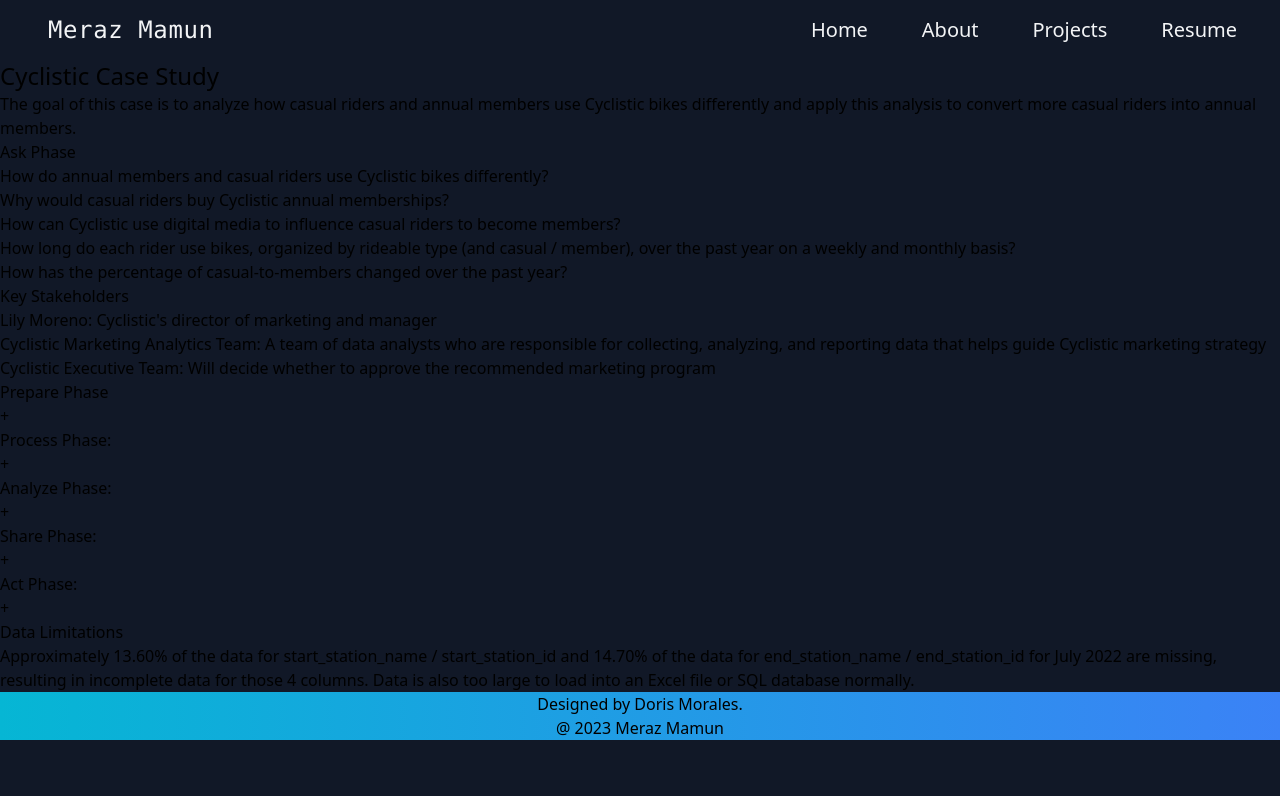
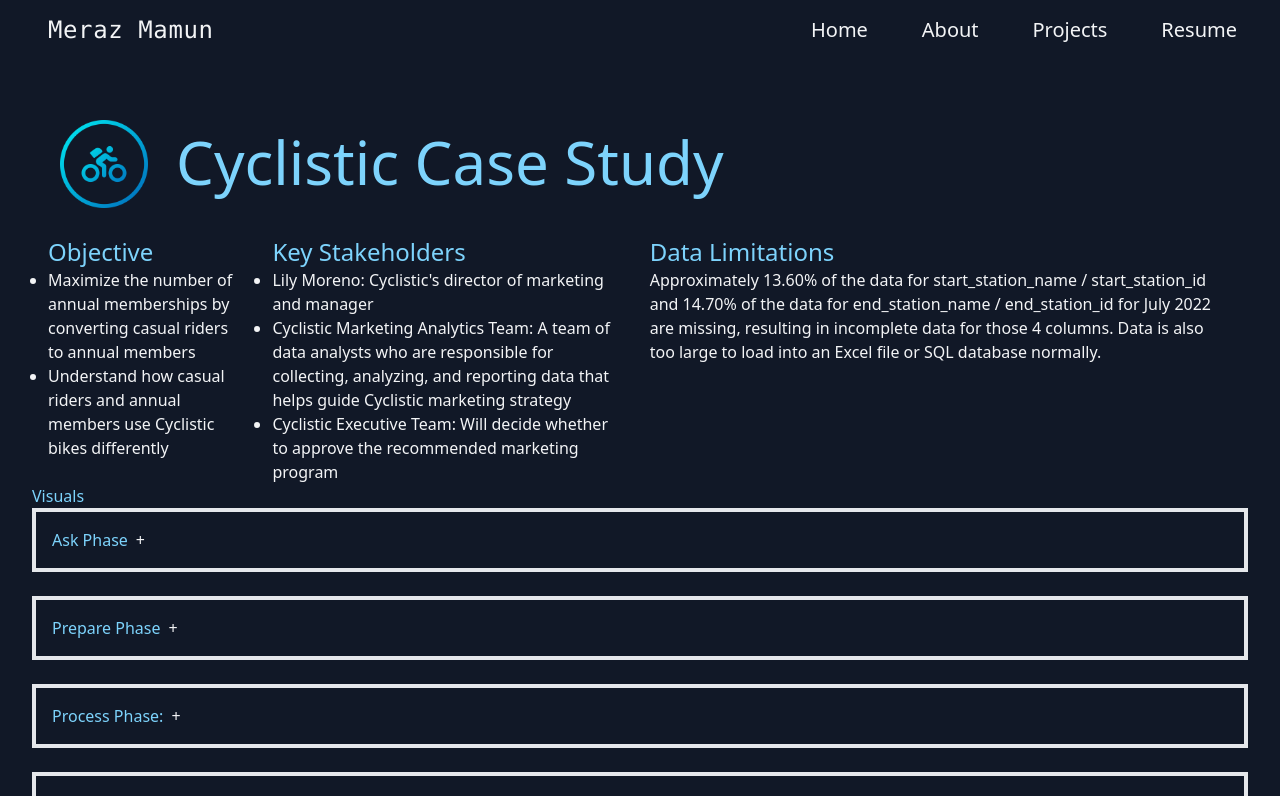
Before and after one commit to moralesdoris880/mmportfolio, a React (Create React App) app: page /cyclistic_case in a window 1280 px wide. Shown: the top 796 px of the page. Built offline with nearby package versions, Linux system fonts and the light colour scheme.

Commit message:
Fixing margins and added css to ordered lists on project1 page

```diff
--- a/src/App.js
+++ b/src/App.js
@@ -1,7 +1,7 @@
 function App() {
   return (
     <div className="flex flex-row justify-around items-center bg-gray-900 h-[94%]">
-      <div className="mb-40">
+      <div className="m-8">
         <h1 className="mb-2 font-mono text-4xl text-gray-100 md:text-6xl">
           Hi, I&apos;m <br className="block md:hidden" />
           <span className="relative">
@@ -20,7 +20,7 @@ function App() {
         </button></a>
       </div>
       <div className="z-40">
-        <img className="mb-32 mr-10 rounded-full border-2" alt="Potrait of Meraz Mamun" src="https://media.licdn.com/dms/image/C4D03AQHojaipPZptxg/profile-displayphoto-shrink_400_400/0/1569163475506?e=1678924800&v=beta&t=dxfqMv1gLcHf3NURRAmXiDewqUrlFSt0IUAao6I5anI"/>
+        <img className="mr-10 rounded-full border-2" alt="Potrait of Meraz Mamun" src="https://media.licdn.com/dms/image/C4D03AQHojaipPZptxg/profile-displayphoto-shrink_400_400/0/1569163475506?e=1678924800&v=beta&t=dxfqMv1gLcHf3NURRAmXiDewqUrlFSt0IUAao6I5anI"/>
       </div>
     </div>
   );
--- a/src/pages/About.js
+++ b/src/pages/About.js
@@ -5,6 +5,9 @@ function About() {
         <div className="flex-col p-8">
         <p className="tracking-wide text-gray-100 text-4xl font-medium font-mono pt-12 pb-4 text-sky-300">About Me</p>
         <p className="text-gray-100 whitespace-normal text-lg tracking-wide leading-loose">Nice to meet you! My name is Meraz. I am an aspiring data analyst based in NYC. I have experience making dynamic analytic dashboards on Excel, using MySQL to query data, and scraping data from different websites through R and Python. Outside of work, I enjoy exercising and listening to true crime podcasts.</p>
+
+        <p className="text-gray-100 text-4xl font-medium font-mono tracking-wide pt-4 text-sky-300">Skills</p>
+
         <p className="text-gray-100 text-4xl font-medium font-mono tracking-wide pt-4 text-sky-300">Contact Me</p>
 
         <div className="flex space-x-4 m-2 pt-4">
--- a/src/pages/Project1.js
+++ b/src/pages/Project1.js
@@ -1,6 +1,7 @@
 import React, { useState } from "react";
 
 function Project1(){
+const [display0,setDisplay0]=useState(false);
 const [display1,setDisplay1]=useState(false);
 const [display2,setDisplay2]=useState(false);
 const [display3,setDisplay3]=useState(false);
@@ -8,40 +9,76 @@ const [display4,setDisplay4]=useState(false);
 const [display5,setDisplay5]=useState(false);
 
     return(
-        <div>
+        <div className="text-gray-100 p-8 bg-gray-900">
             <div>
-            <h1 className="text-2xl">Cyclistic Case Study</h1>
-            <p> The goal of this case is to analyze how casual riders and annual members use Cyclistic bikes differently and apply this analysis to convert more casual riders into annual members.</p>
+            <div className="flex">
+              <img src="/cycling.png" className="h-36 p-7" alt="bike icon"></img>
+              <a href="https://www.flaticon.com/free-icons/cycling" title="cycling icons" className="hidden">Cycling icons created by Freepik - Flaticon</a>
+              <h1 className="text-6xl text-sky-300 pb-10 mt-10">Cyclistic Case Study</h1>
+            </div>
 
-            <h1>Ask Phase</h1>
-            <p>How do annual members and casual riders use Cyclistic bikes differently?</p>
-            <p>Why would casual riders buy Cyclistic annual memberships?</p>
-            <p>How can Cyclistic use digital media to influence casual riders to become members?</p>
-            <p>How long do each rider use bikes, organized by rideable type (and casual / member), over the past year on a weekly and monthly basis?</p>
-            <p>How has the percentage of casual-to-members changed over the past year?</p>
 
-            <h1>Key Stakeholders</h1>
-            <p>Lily Moreno: Cyclistic's director of marketing and manager</p>
-            <p>Cyclistic Marketing Analytics Team: A team of data analysts who are responsible for collecting, analyzing, and reporting data that helps guide Cyclistic marketing strategy</p>
-            <p>Cyclistic Executive Team: Will decide whether to approve the recommended marketing program</p>
+            <div className="flex">
+              <div className="mx-4">
+                <h1 className="text-sky-300 text-2xl">Objective</h1>
+                <ol className="list-disc">
+                  <li>Maximize the number of annual memberships by converting casual riders to annual members</li>
+                  <li>Understand how casual riders and annual members use Cyclistic bikes differently</li>
+                </ol>
+              </div>
 
-            <div>
-              <h1>Prepare Phase</h1>
-              <button onClick={()=>setDisplay1(!display1)}>+</button>
-              <div style={{display: display1? "block":"none"}}>
-                <p>Create a folder “Bicycle Dataset” that will contain all the relevant excel files for this case study.</p>
-                <p>Download each 2022 csv files from Index of bucket "divvy-tripdata" and place them in the csv subfolder.</p>
-                <p>Appropriately name each CSV file based on the “Month_Year_Riders_Data” format.</p>
-                <p>Convert each file into xlxs file and place them in the appropriate folder.</p>
-                <p>The dataset was provided by Google through the Index of bucket "divvy-tripdata" website.The data itself has been made available by Motivate International Inc. under this license. </p>
-                <p>Personal data regarding each user has been removed.</p>
-                <p>The time period for the data takes place from July 2021 to July 2022.</p>
+              <div className="mx-4">
+                <h1 className="text-sky-300 text-2xl">Key Stakeholders</h1>
+                <ol className="list-disc">
+                  <li>Lily Moreno: Cyclistic's director of marketing and manager</li>
+                  <li>Cyclistic Marketing Analytics Team: A team of data analysts who are responsible for collecting, analyzing, and reporting data that helps guide Cyclistic marketing strategy</li>
+                  <li>Cyclistic Executive Team: Will decide whether to approve the recommended marketing program</li>
+                </ol>
+              </div>
+
+              <div className="mx-4">
+                <h1 className="text-sky-300 text-2xl">Data Limitations</h1>
+                <p>Approximately 13.60% of the data for start_station_name / start_station_id and 14.70% of the data for end_station_name / end_station_id for July 2022 are missing, resulting in incomplete data for those 4 columns. Data is also too large to load into an Excel file or SQL database normally.</p>
               </div>
             </div>
 
             <div>
-              <h1>Process Phase:</h1>
-              <button onClick={()=>setDisplay2(!display2)}>+</button>
+              <h1 className="text-sky-300">Visuals</h1>
+            </div>
+
+            <div className="border-4 flex p-4 mb-6">
+              <h1 className="text-sky-300">Ask Phase</h1>
+              <button className="pl-2" onClick={()=>setDisplay0(!display0)}>+</button>
+              <div className="ml-8" style={{display: display0? "block":"none"}}>
+                <ol className="list-decimal">
+                  <li>How do annual members and casual riders use Cyclistic bikes differently?</li>
+                  <li>Why would casual riders buy Cyclistic annual memberships?</li>
+                  <li>How can Cyclistic use digital media to influence casual riders to become members?</li>
+                  <li>How long do each rider use bikes, organized by rideable type (and casual / member), over the past year on a weekly and monthly basis?</li>
+                  <li>How has the percentage of casual-to-members changed over the past year?</li>
+                </ol>
+              </div>
+            </div>
+
+            <div className="border-4 flex p-4 mb-6">
+              <h1 className="text-sky-300">Prepare Phase</h1>
+              <button className="pl-2" onClick={()=>setDisplay1(!display1)}>+</button>
+              <div className="ml-8" style={{display: display1? "block":"none"}}>
+                <ol className="list-decimal">
+                  <li>Create a folder “Bicycle Dataset” that will contain all the relevant excel files for this case study.</li>
+                  <li>Download each 2022 csv files from Index of bucket "divvy-tripdata" and place them in the csv subfolder.</li>
+                  <li>Appropriately name each CSV file based on the “Month_Year_Riders_Data” format.</li>
+                  <li>Convert each file into xlxs file and place them in the appropriate folder.</li>
+                  <li>The dataset was provided by Google through the Index of bucket "divvy-tripdata" website.The data itself has been made available by Motivate International Inc. under this license. </li>
+                  <li>Personal data regarding each user has been removed.</li>
+                  <li>The time period for the data takes place from July 2021 to July 2022.</li>
+                </ol>
+              </div>
+            </div>
+
+            <div className="border-4 flex p-4 mb-6">
+              <h1 className="text-sky-300">Process Phase:</h1>
+              <button  className="pl-2" onClick={()=>setDisplay2(!display2)}>+</button>
               <div style={{display: display2? "block":"none"}}>
                 <p>Replace all blank cells for each file with “N/A”.</p>
                 <p>Remove all duplicate rows for each file.</p>
@@ -53,9 +90,9 @@ const [display5,setDisplay5]=useState(false);
               </div>
             </div>
 
-            <div>
-              <h1>Analyze Phase:</h1>
-              <button onClick={()=>setDisplay3(!display3)}>+</button>
+            <div className="border-4 flex p-4 mb-6">
+              <h1 className="text-sky-300">Analyze Phase:</h1>
+              <button className="pl-2" onClick={()=>setDisplay3(!display3)}>+</button>
               <div style={{display: display3? "block":"none"}}>
                 <p>Analyze what percentage of riders are casual riders and annual members.</p>
                 <p>What type of rideable types are most popular for casual riders, annual members, and all members.</p>
@@ -82,9 +119,9 @@ const [display5,setDisplay5]=useState(false);
               </div>
             </div>
 
-            <div>
-              <h1>Share Phase:</h1>
-              <button onClick={()=>setDisplay4(!display4)}>+</button>
+            <div className="border-4 flex p-4 mb-6">
+              <h1 className="text-sky-300">Share Phase:</h1>
+              <button  className="pl-2" onClick={()=>setDisplay4(!display4)}>+</button>
               <div style={{display: display4? "block":"none"}}>
                 <p>rideable_type_all_chart chart is a bar chart that shows the percentage of total riders who use classic, docked, and electric bikes.</p>
                 <p>member_casual_rideable_type_grouped_chart are bar charts that show the breakdown of rideable bikes between annual members and casual riders.</p>
@@ -98,9 +135,9 @@ const [display5,setDisplay5]=useState(false);
               </div>
             </div>
 
-            <div>
-              <h1>Act Phase:</h1>
-              <button onClick={()=>setDisplay5(!display5)}>+</button>
+            <div className="border-4 flex p-4 mb-6">
+              <h1 className="text-sky-300">Act Phase:</h1>
+              <button className="pl-2" onClick={()=>setDisplay5(!display5)}>+</button>
               <div style={{display: display5? "block":"none"}}>
                 <p>No annual members use docked bikes, but 100% of casual riders use them. Classic bikes are the most popular option for rideable types, especially amongst annual members. Why do only casual riders use docked bikes? Probably because docked bikes allow the riders to lock their bikes up throughout the day. Works well with full day passes.</p>
                 <p>Most popular months for riders are May, June, July, and August. Casual riders tend to surpass annual members during the months of July and August. Why does this trend happen? These four months are probably the best months to ride bikes for leisurely activities. The lowest number of riders occur between December and February, where the average 10 year (2010 to 2019) temperature for Chicago is between 17 and 37 degrees fahrenheit. The average 10 year (2010 to 2019) temperature for Chicago during the months of May, June, July, and August is between 51 and 83 degrees fahrenheit. Campaign / marketing efforts to convert casual riders to annual members should take place between January and February, giving enough time for casual riders to see the benefits of annual memberships when summer comes.</p>
@@ -110,10 +147,6 @@ const [display5,setDisplay5]=useState(false);
               </div>
             </div>
 
-            <div>
-              <h1>Data Limitations</h1>
-              <p>Approximately 13.60% of the data for start_station_name / start_station_id and 14.70% of the data for end_station_name / end_station_id for July 2022 are missing, resulting in incomplete data for those 4 columns. Data is also too large to load into an Excel file or SQL database normally.</p>
-            </div>
         </div>
 
         </div>
--- a/src/pages/Projects.js
+++ b/src/pages/Projects.js
@@ -1,20 +1,30 @@
-import React, { useState } from "react";
-
 function Projects() {
 
-
-
     return (
-      <div className="p-8 bg-gray-900 text-gray-100">
-        <h1 className="text-4xl text-sky-300 pb-12">Data Analysis</h1>
+        <div className="p-8 bg-gray-900 text-gray-100 h-full">
+          <h1 className="text-4xl text-sky-300 pb-10">Data Analysis</h1>
 
           <div className="border-4 w-3/6 flex">
-          <img src="/cycling.png" className="h-44 p-7"></img>
+            <img src="/cycling.png" className="h-44 p-7" alt="bike icon"></img>
             <a href="https://www.flaticon.com/free-icons/cycling" title="cycling icons" className="hidden">Cycling icons created by Freepik - Flaticon</a>
             <div className="p-7">
-            <h1 className="text-sky-300 text-3xl">Cyclistic Case Study</h1>
+              <h1 className="text-sky-300 text-3xl pb-4">Cyclistic Case Study</h1>
               <p>The goal of this case is to analyze how casual riders and annual members use Cyclistic bikes differently and apply this analysis to convert more casual riders into annual members.</p>
               <a href="/cyclistic_case">
+                <button className="mt-5 h-10 w-40 bg-gradient-to-r from-cyan-500 to-blue-500 text-gray-100 text-l tracking-wide font-mono">
+                  More Info
+                </button>
+              </a>
+            </div>
+          </div>
+
+          <div className="border-4 w-3/6 flex mt-8">
+            <img src="/coins.png" className="h-44 p-7" alt="coins icon"></img>
+            <a href="https://www.flaticon.com/free-icons/cycling" title="cycling icons" className="hidden">Cycling icons created by Freepik - Flaticon</a>
+            <div className="p-7">
+              <h1 className="text-sky-300 text-3xl pb-4">Fortune 500 Ranking</h1>
+              <p>The goal of this case is to analyze how casual riders and annual members use Cyclistic bikes differently and apply this analysis to convert more casual riders into annual members.</p>
+              <a href="">
                 <button className="mt-5 h-10 w-40 bg-gradient-to-r from-cyan-500 to-blue-500 text-gray-100 text-l tracking-wide font-mono">
                   More Info
                 </button>
```
Also changed, not shown: public/coins.png (added). Lines whose indentation alone changed are shown as unchanged.
